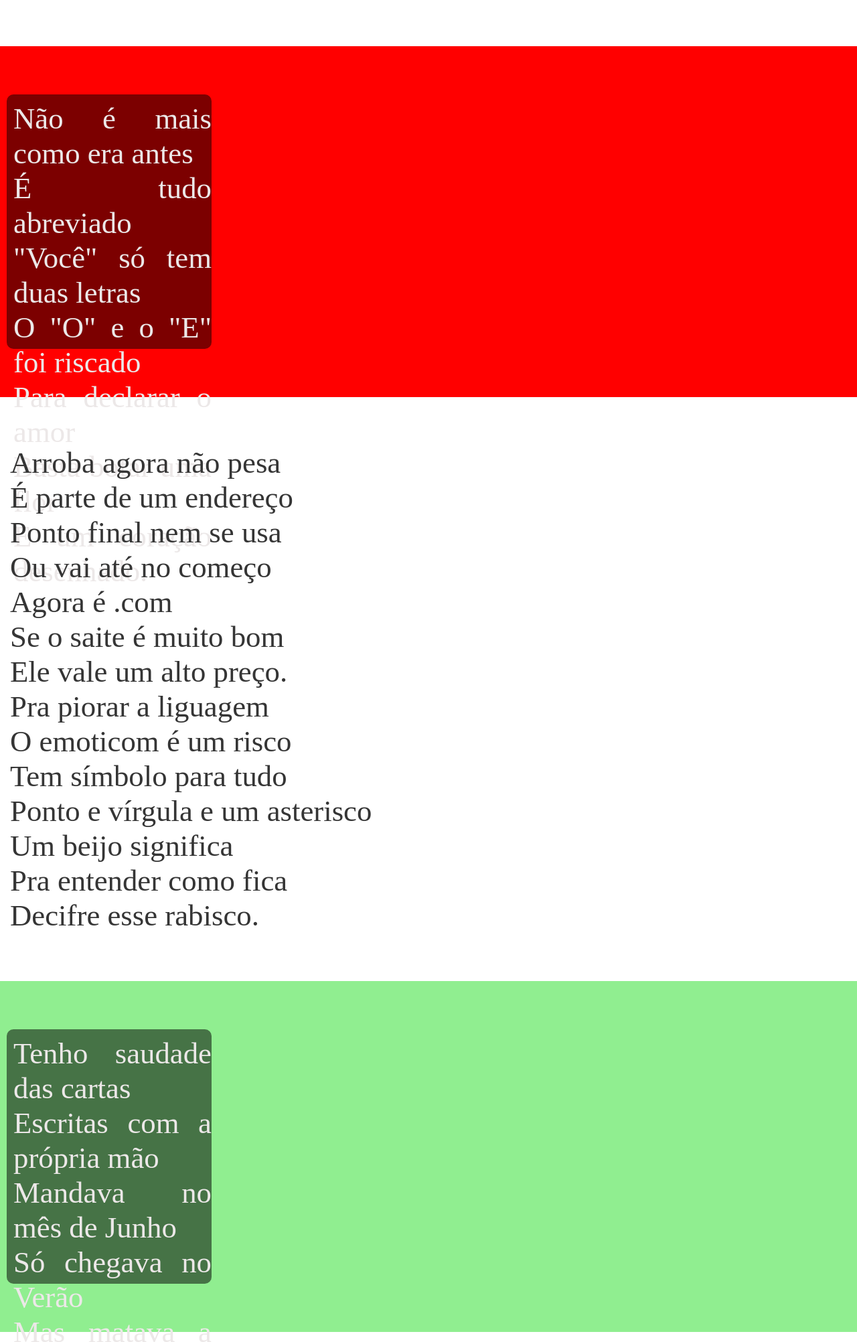
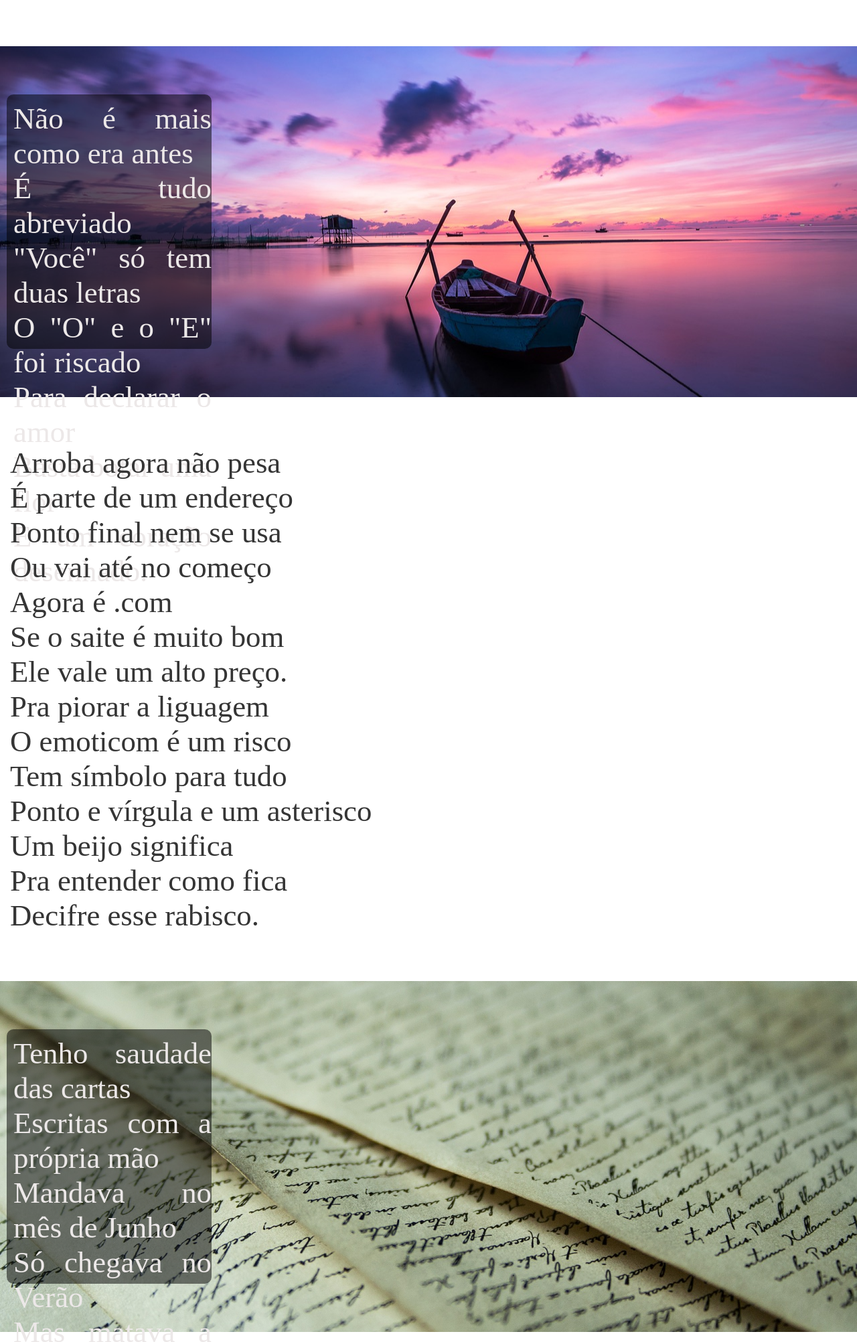
Before and after one commit to ttheuz1nho/Cordel-Moderno, a plain HTML site: page index.html in a window 1280 px wide. Shown: the part 720-2724 px from the top of the page at 67% size. Drawn offline with Linux system fonts and the light colour scheme.

Commit message:
Erro retirado
Encontrado o erro no meu código, mas ainda não sei o motivo

```diff
--- a/style/style.css
+++ b/style/style.css
@@ -61,10 +61,10 @@ section.branco{
 
 section.cogu{
     background-color: red;
-    /*background-image: url(../imagens/sunrise-1014712_1280.jpg);
+    background-image: url(../imagens/sunrise-1014712_1280.jpg);
     background-position: center center;
     background-size: cover;
-    background-attachment: fixed;*/
+    background-attachment: fixed;
 }
 
 .cogu > p{
@@ -81,10 +81,10 @@ section.cogu{
 
 section.cafe{
     background-color: lightgreen;
-    /*background-image: url(../imagens/background002.jpg);
+    background-image: url(../imagens/background002.jpg);
     background-position: center center;
     background-size: cover;
-    background-attachment: fixed;*/
+    background-attachment: fixed;
 }
 .cafe > p{
     background-color: rgba(0, 0, 0, 0.514);
```
